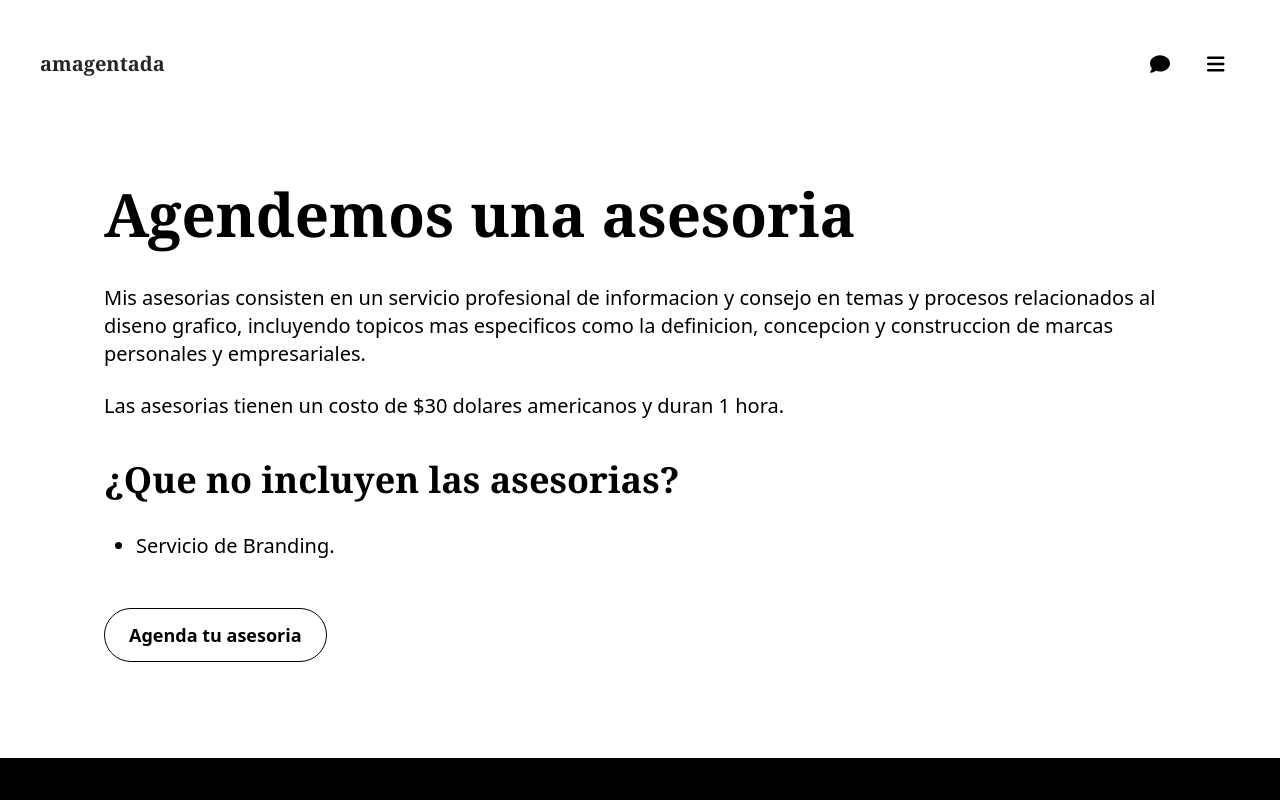
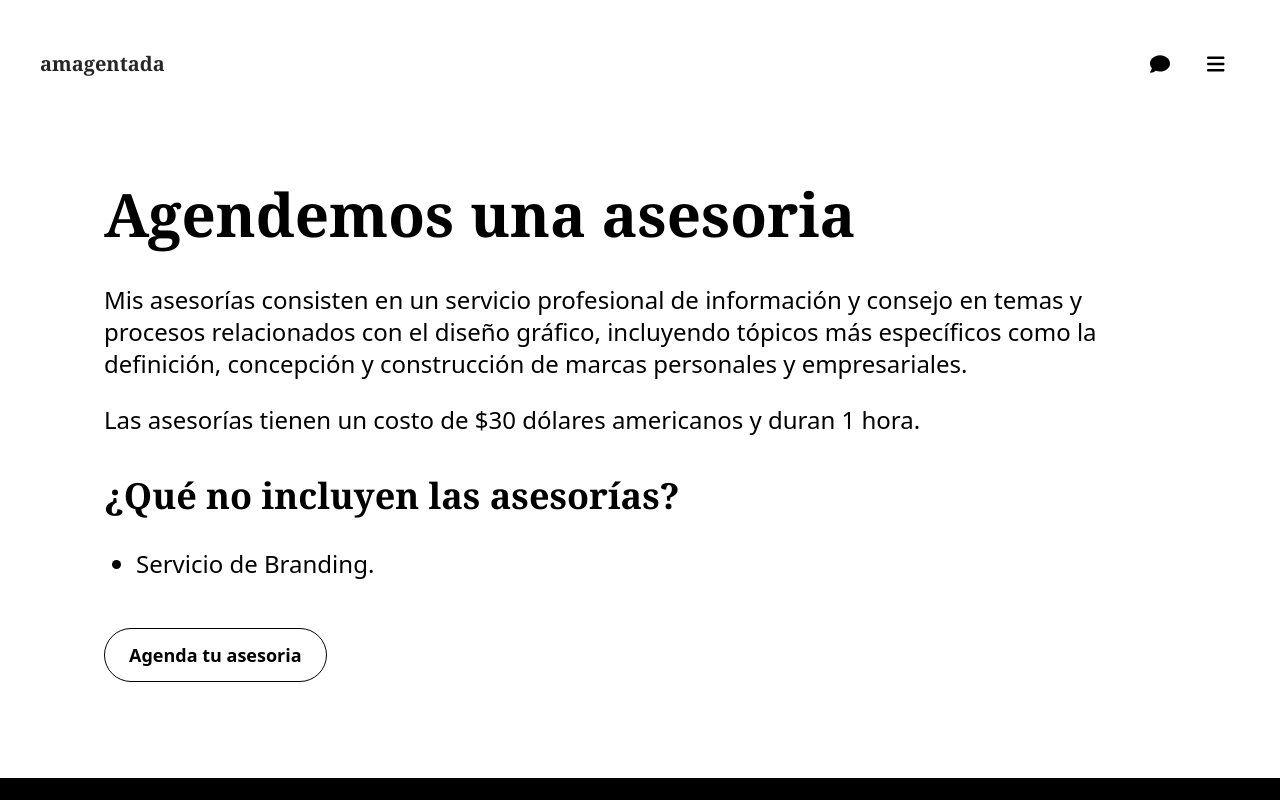
Before and after one commit to migueteado/amagentada.com, a Next.js app: page /consultancies in a window 1280 px wide. Shown: the top 800 px of the page. Built offline with nearby package versions, Linux system fonts and the light colour scheme.

Commit message:
🚀 Update to protfolio

```diff
--- a/components/Menu/MenuItem/index.tsx
+++ b/components/Menu/MenuItem/index.tsx
@@ -12,16 +12,20 @@ const variants = {
     opacity: 1,
     y: 0,
     transition: {
-      duration: 0.2,
+      duration: 0.5,
     },
   },
   closed: {
     opacity: 0,
     y: 15,
     transition: {
-      duration: 0.2,
+      duration: 0.5,
     },
   },
+}
+
+const hover = {
+  y: "-50%",
 }
 
 const MenuItem = ({ to, label }: MenuItemProps): JSX.Element => {
@@ -30,7 +34,7 @@ const MenuItem = ({ to, label }: MenuItemProps): JSX.Element => {
       <Link href={to}>
         <motion.a
           className={styles.MenuItem}
-          whileHover={{ y: "-50%" }}
+          whileHover={hover}
           whileTap={{ scale: 0.95 }}
         >
           <div className={styles.MenuItemContent}>{label}</div>
--- a/components/WorkCase/styles.module.css
+++ b/components/WorkCase/styles.module.css
@@ -7,7 +7,7 @@
 }
 
 .WorkCaseService {
-  @apply text-sm text-gray-400 tracking-wider mb-2;
+  @apply text-gray-400 tracking-wider mb-2;
 }
 
 .WorkCaseTitle {
--- a/package.json
+++ b/package.json
@@ -18,6 +18,7 @@
     "react": "18.1.0",
     "react-dom": "18.1.0",
     "react-intersection-observer": "^9.2.0",
+    "react-scroll": "^1.8.7",
     "sharp": "^0.30.6"
   },
   "devDependencies": {
@@ -25,6 +26,7 @@
     "@types/react": "18.0.9",
     "@types/react-custom-scrollbars": "^4.0.10",
     "@types/react-dom": "18.0.5",
+    "@types/react-scroll": "^1.8.3",
     "autoprefixer": "^10.4.7",
     "eslint": "8.16.0",
     "eslint-config-next": "12.1.6",
--- a/pages/consultancies/index.tsx
+++ b/pages/consultancies/index.tsx
@@ -20,16 +20,16 @@ const Consultancies: NextPage = () => {
       <PageContent>
         <h1 className={styles.Title}>Agendemos una asesoria</h1>
         <p className={styles.Text}>
-          Mis asesorias consisten en un servicio profesional de informacion y
-          consejo en temas y procesos relacionados al diseno grafico, incluyendo
-          topicos mas especificos como la definicion, concepcion y construccion
-          de marcas personales y empresariales.
+          Mis asesorías consisten en un servicio profesional de información y
+          consejo en temas y procesos relacionados con el diseño gráfico,
+          incluyendo tópicos más específicos como la definición, concepción y
+          construcción de marcas personales y empresariales.
         </p>
         <p className={styles.Text}>
-          Las asesorias tienen un costo de $30 dolares americanos y duran 1
+          Las asesorías tienen un costo de $30 dólares americanos y duran 1
           hora.
         </p>
-        <h2 className={styles.Subtitle}>¿Que no incluyen las asesorias?</h2>
+        <h2 className={styles.Subtitle}>¿Qué no incluyen las asesorías?</h2>
         <ul className={styles.Text}>
           <li>Servicio de Branding.</li>
         </ul>
--- a/pages/consultancies/styles.module.css
+++ b/pages/consultancies/styles.module.css
@@ -7,7 +7,7 @@
 }
 
 .Text {
-  @apply text-xl mb-6;
+  @apply text-2xl mb-6;
 }
 
 ul.Text {
--- a/pages/work/index.tsx
+++ b/pages/work/index.tsx
@@ -1,5 +1,8 @@
+import { faChevronDown } from "@fortawesome/free-solid-svg-icons"
+import { FontAwesomeIcon } from "@fortawesome/react-fontawesome"
 import { NextPage } from "next"
 import Head from "next/head"
+import { Link, animateScroll as scroll } from "react-scroll"
 import Footer from "../../components/Footer"
 import Header from "../../components/Header"
 import Menu from "../../components/Menu"
@@ -8,6 +11,7 @@ import Preloader from "../../components/Preloader"
 import WorkCase from "../../components/WorkCase"
 import { preloader } from "../../config/labels"
 import { works } from "../../config/work"
+import styles from "./styles.module.css"
 
 const Work: NextPage = () => {
   return (
@@ -17,7 +21,27 @@ const Work: NextPage = () => {
       </Head>
       <Header />
       <PageContent>
-        <div>
+        <div className={styles.WorkHeader}>
+          <h1 className={styles.WorkTitle}>Mis Proyectos</h1>
+          <p className={styles.WorkDescription}>
+            Construyo marcas llenas de significado para mis clientes, aquí hay
+            algunos ejemplos de mi trabajo.
+          </p>
+          <div className={styles.ScrollButtonContainer}>
+            <Link
+              activeClass="active"
+              to="worksSection"
+              spy={true}
+              smooth={true}
+              duration={500}
+            >
+              <button className={styles.ScrollButton}>
+                <FontAwesomeIcon icon={faChevronDown} />
+              </button>
+            </Link>
+          </div>
+        </div>
+        <div className={styles.Works} id="worksSection">
           {works.map((work, index) => (
             <WorkCase key={index} work={work} />
           ))}
--- /dev/null
+++ b/pages/work/styles.module.css
@@ -0,0 +1,24 @@
+.WorkHeader {
+  @apply py-16 md:py-32 flex flex-col justify-center;
+  height: 80vh;
+}
+
+.WorkTitle {
+  @apply text-4xl md:text-6xl font-serif font-bold mb-10;
+}
+
+.WorkDescription {
+  @apply text-2xl md:text-3xl mb-10;
+}
+
+.Works {
+  @apply pt-16;
+}
+
+.ScrollButtonContainer {
+  @apply flex items-center justify-center;
+}
+
+.ScrollButton {
+  @apply text-lg rounded-full h-12 w-12 text-black bg-white hover:bg-black hover:text-white transition-all duration-500;
+}
```
Also changed, not shown: 1 other file (tests, documents, lock files or other folders).
